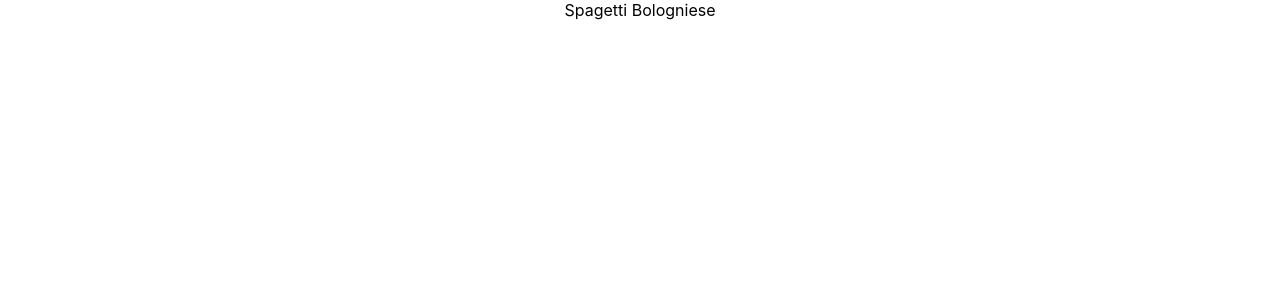
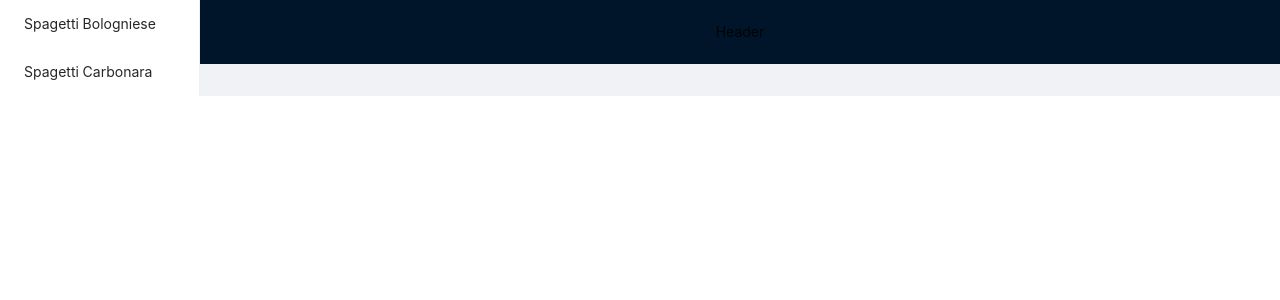
Before and after one commit to green122/dc-assin, a React (Create React App) app: page / in a window 1280 px wide. Shown: the top 300 px of the page. Built offline with nearby package versions, Linux system fonts and the light colour scheme.

Commit message:
basic layout with antd

```diff
--- a/src/App.jsx
+++ b/src/App.jsx
@@ -1,4 +1,5 @@
 import "./App.css";
+import "antd/dist/antd.css";
 import Recipes from "./scenes/Recipes/Recipes";
 
 function App() {
--- a/src/api/fixture.js
+++ b/src/api/fixture.js
@@ -5,7 +5,7 @@ const recipes = [
     ingredients: [
       { id: 1, name: "Spaghetti" },
       { id: 2, name: "Tomato" },
-      { id: 2, name: "Garlic" },
+      { id: 3, name: "Garlic" },
     ],
     steps: [
       { name: "Boli the water" },
@@ -16,6 +16,22 @@ const recipes = [
       { name: "Eat!!!" },
     ],
   },
+  {
+    id: "asdf",
+    name: "Spagetti Carbonara",
+    ingredients: [
+      { id: 4, name: "Spaghetti" },
+      { id: 5, name: "Bacon" },
+      { id: 6, name: "Garlic" },
+    ],
+    steps: [
+      { name: "Boli the water" },
+      { name: "Put the spaghetti" },
+      { name: "Wait" },
+      { name: "Add tomato and garlic" },
+      { name: "Eat!!!" },
+    ],
+  },
 ];
 
 export default recipes;
--- a/src/components/RecipeDetails/RecipeDetails.jsx
+++ b/src/components/RecipeDetails/RecipeDetails.jsx
@@ -1,8 +1,30 @@
 import useGetRecipe from "./useGetRecipe";
+import { Descriptions, List } from "antd";
 
 const RecipesDetails = ({ recipeId }) => {
   const { recipe } = useGetRecipe(recipeId);
-  return <div></div>;
+
+  if (!recipe) return null;
+  console.log(recipe);
+  return (
+    <Descriptions layout="vertical" title="Recipe Details">
+      <Descriptions.Item label="Recipe name">{recipe.name}</Descriptions.Item>
+      <Descriptions.Item label="Ingredients">
+        <List
+          size="large"
+          dataSource={recipe.ingredients}
+          renderItem={(ingredient) => <List.Item>{ingredient.name}</List.Item>}
+        />
+      </Descriptions.Item>
+      <Descriptions.Item label="Steps">
+        <List
+          size="large"
+          dataSource={recipe.steps}
+          renderItem={(step) => <List.Item>{step.name}</List.Item>}
+        />
+      </Descriptions.Item>
+    </Descriptions>
+  );
 };
 
 export default RecipesDetails;
--- a/src/components/RecipesPicker/RecipesPicker.jsx
+++ b/src/components/RecipesPicker/RecipesPicker.jsx
@@ -1,17 +1,24 @@
 import useGetRecipesList from "./useGetRecipesList";
+import { Menu } from "antd";
+/* <Menu
+            mode="inline"
+            defaultSelectedKeys={['1']}
+            defaultOpenKeys={['sub1']}
+            style={{ height: '100%' }}
+          > */
 
 const RecipesPicker = ({ selectRecipe }) => {
   const { loading, recipes } = useGetRecipesList();
 
   return (
-    <div>
+    <Menu mode="inline">
       {recipes &&
         recipes.map((recipe) => (
-          <div key={recipe.id} onClick={() => selectRecipe(recipe.id)}>
+          <Menu.Item key={recipe.id} onClick={() => selectRecipe(recipe.id)}>
             {recipe.name}
-          </div>
+          </Menu.Item>
         ))}
-    </div>
+    </Menu>
   );
 };
 
--- a/src/scenes/Recipes/Recipes.jsx
+++ b/src/scenes/Recipes/Recipes.jsx
@@ -1,15 +1,24 @@
 import RecipesDetails from "../../components/RecipeDetails/RecipeDetails";
 import RecipesPicker from "../../components/RecipesPicker/RecipesPicker";
 import useSelectRecipe from "./useSelectRecipe";
+
+import { Layout } from "antd";
+
+const { Header, Sider, Content } = Layout;
 
 const Recipes = () => {
   const { recipeId, setRecipeId } = useSelectRecipe();
 
   return (
-    <div>
-      <RecipesPicker selectRecipe={setRecipeId} />
-      {recipeId && <RecipesDetails recipeId={recipeId} />}
-    </div>
+    <Layout>
+      <Sider>
+        <RecipesPicker selectRecipe={setRecipeId} />
+      </Sider>
+      <Layout>
+        <Header>Header</Header>
+        <Content>{recipeId && <RecipesDetails recipeId={recipeId} />}</Content>
+      </Layout>
+    </Layout>
   );
 };
 
```
